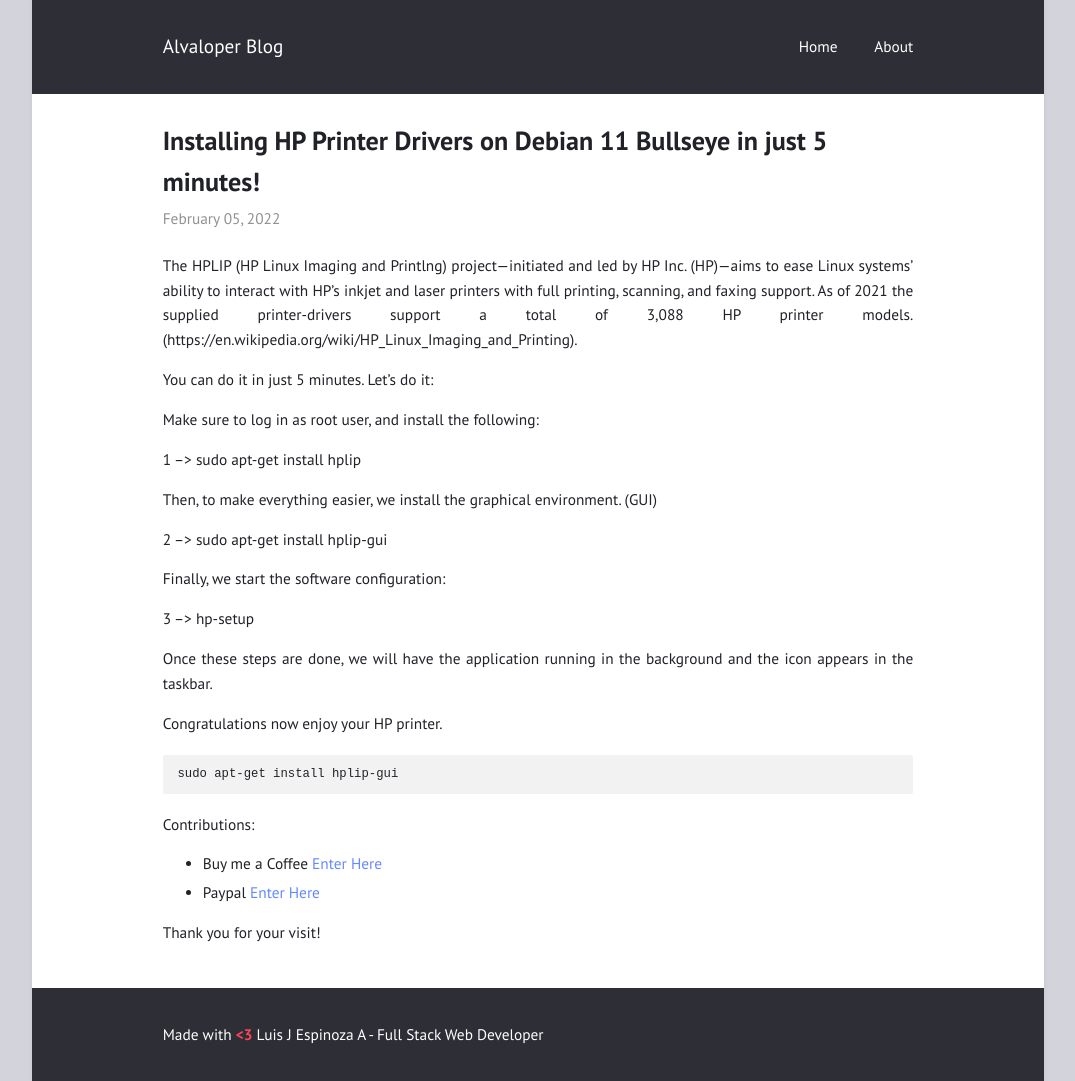
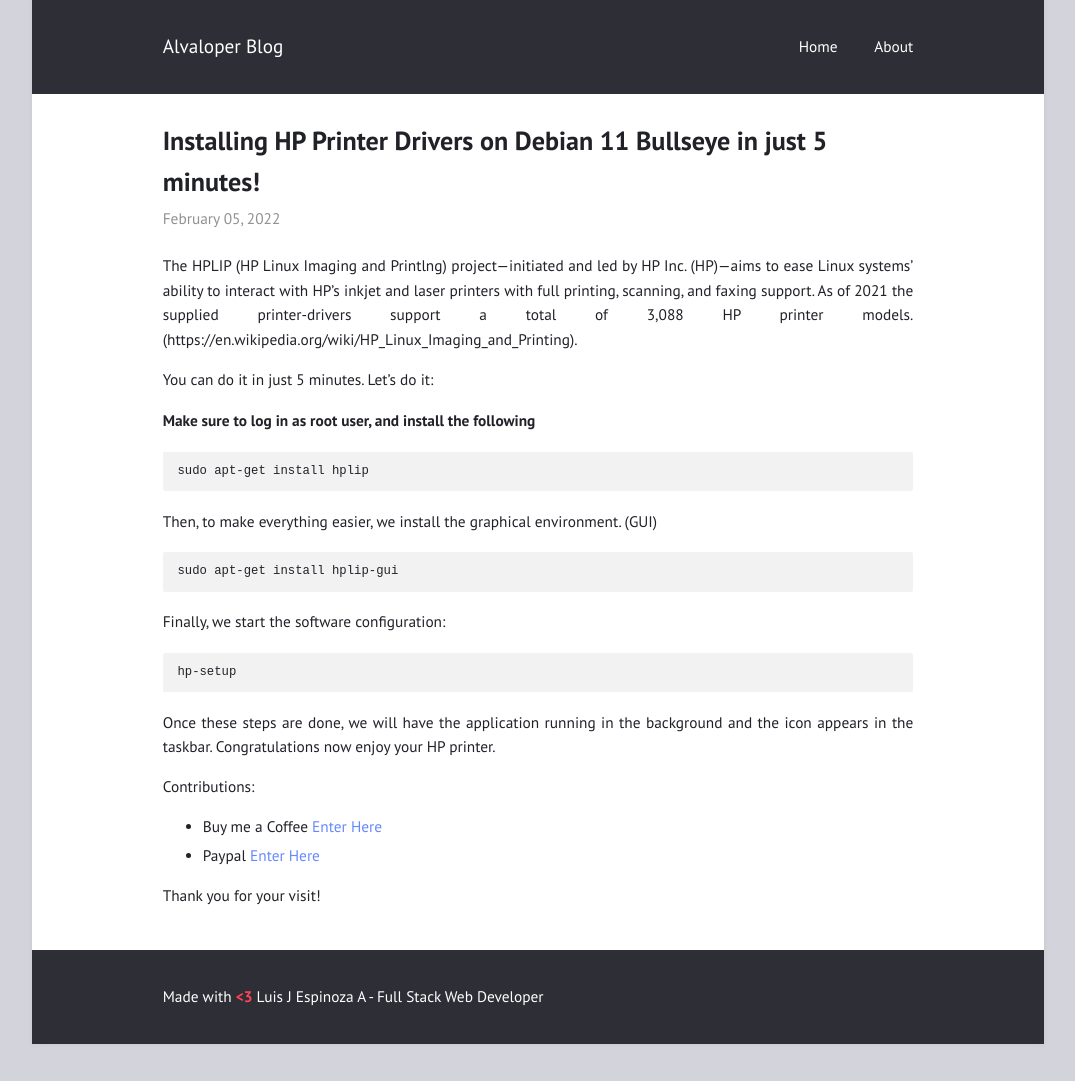
Before and after one commit to alvaloper/blog, a Jekyll site: the page built from _posts/2022-02-05-HpDriverPrinterDebian11.md, in a window 1280 px wide. Shown: the whole page, without its empty margins (102-1177 px from the left). Built offline with Jekyll 4.4.1, drawn with Linux system fonts in a browser that asks for light colours; after the commit the page ends 1044 px from its top, so only the background shows below that.

Commit message:
Update hp driver print post

````diff
--- a/_posts/2022-02-05-HpDriverPrinterDebian11.md
+++ b/_posts/2022-02-05-HpDriverPrinterDebian11.md
@@ -8,25 +8,26 @@ The HPLIP (HP Linux Imaging and Printlng) project—initiated and led by HP Inc.
 
 You can do it in just 5 minutes. Let's do it:
 
-Make sure to log in as root user, and install the following:
+**Make sure to log in as root user, and install the following**
 
-1 --> sudo apt-get install hplip
+```code
+sudo apt-get install hplip
+```
 
 Then, to make everything easier, we install the graphical environment. (GUI)
-
-2 --> sudo apt-get install hplip-gui
-
-Finally, we start the software configuration:
-
-3 --> hp-setup
-
-Once these steps are done, we will have the application running in the background and the icon appears in the taskbar.
-
-Congratulations now enjoy your HP printer.
 
 ```code
 sudo apt-get install hplip-gui
 ```
+
+Finally, we start the software configuration:
+
+```code
+hp-setup
+```
+
+Once these steps are done, we will have the application running in the background and the icon appears in the taskbar. Congratulations now enjoy your HP printer.
+
 
 Contributions:
 
````
